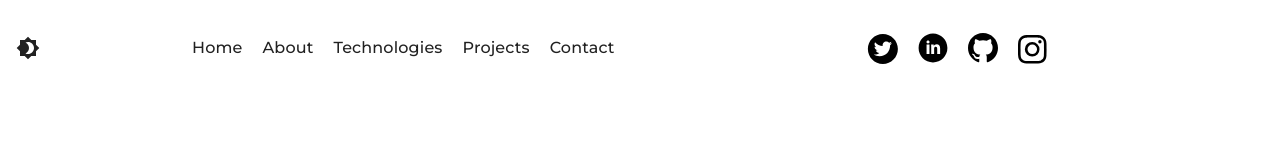
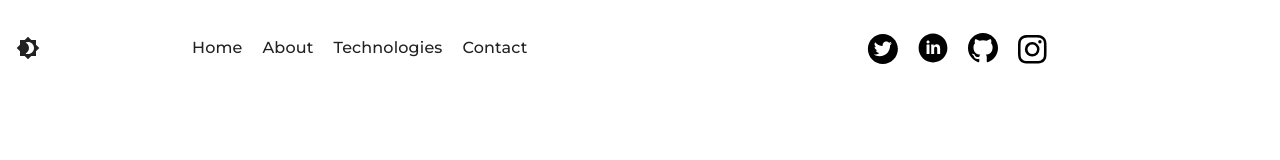
Before and after one commit to anmolsinghdev/my_next_portfolio, a Next.js app: page / in a window 1280 px wide. Shown: the top 160 px of the page. Built offline with nearby package versions, Linux system fonts and the light colour scheme.

Commit message:
rm project tab

```diff
--- a/components/Navbar/Navbar.tsx
+++ b/components/Navbar/Navbar.tsx
@@ -80,7 +80,7 @@ export default function Navbar({ onThemeToggle }: INavbar) {
               Technologies
             </Link>
           </li>
-          <li className="pb-1 md:pb-0">
+          {/* <li className="pb-1 md:pb-0">
             <Link
               href="/projects"
               onClick={toggleClass}
@@ -88,7 +88,7 @@ export default function Navbar({ onThemeToggle }: INavbar) {
             >
               Projects
             </Link>
-          </li>
+          </li> */}
           <li>
             <Link href="/contact" onClick={toggleClass} className={'nav-items'}>
               Contact
```
